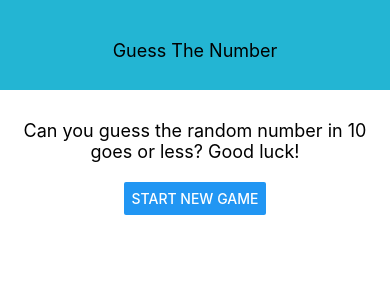
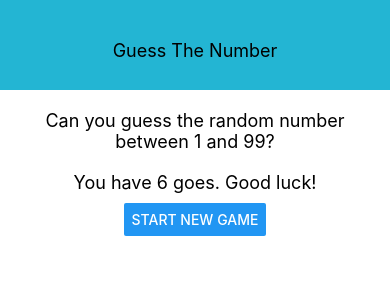
Before and after one commit to austinbooth/rn-guess-the-number, a React Native app: screen / in a window 390 px wide. Shown: the top 300 px of the page. Built offline with nearby package versions, Linux system fonts and the light colour scheme.

Commit message:
adds maxAttempts variable to control the number of goes

```diff
--- a/App.js
+++ b/App.js
@@ -16,21 +16,22 @@ export default function App() {
     setGameStatus(0);
   }
 
-
-
   const incrementAttempts = () => {
     setAttempts((currentAttempts) => currentAttempts + 1);
 
   }
+
+  const maxAttempts = 6;
 
   console.log(gameStatus);
 
   return (
     <View style={styles.main}>
       <Header title="Guess The Number" />
-      <Text style={styles.title}>Can you guess the random number in 10 goes or less? Good luck!</Text>
+      <Text style={styles.title}>{`Can you guess the random number between 1 and 99?`}</Text>
+      <Text style={styles.title}>{`You have ${maxAttempts} goes. Good luck!`}</Text>
       <StartGameButton toggleGameInPlay={toggleGameInPlay} />
-      {gameInPlay && <GameView incrementAttempts={incrementAttempts} attempts={attempts} setGameStatus={setGameStatus} setGameInPlay={setGameInPlay} />}
+      {gameInPlay && <GameView incrementAttempts={incrementAttempts} attempts={attempts} setGameStatus={setGameStatus} setGameInPlay={setGameInPlay} maxAttempts={maxAttempts} />}
       {(gameStatus === -1) && (
         <CardView style={styles.gameSummaryContainer}>
           <Text style={styles.loseText}>You lost 😔</Text>
@@ -67,8 +68,9 @@ const styles = StyleSheet.create({
   },
   title: {
     fontSize: 18,
-    marginTop: 20,
+    marginTop: 10,
     padding: 10,
+    paddingBottom: 0,
     textAlign: "center",
   },
 });
--- a/components/GameView.jsx
+++ b/components/GameView.jsx
@@ -53,7 +53,7 @@ const GameView = (props) => {
       return;
     }
     // check if lost
-    if (props.attempts === 10) {
+    if (props.attempts === props.maxAttempts) {
       console.log("setting game status to -1...");
       props.setGameStatus(-1);
       props.setGameInPlay(false);
```
